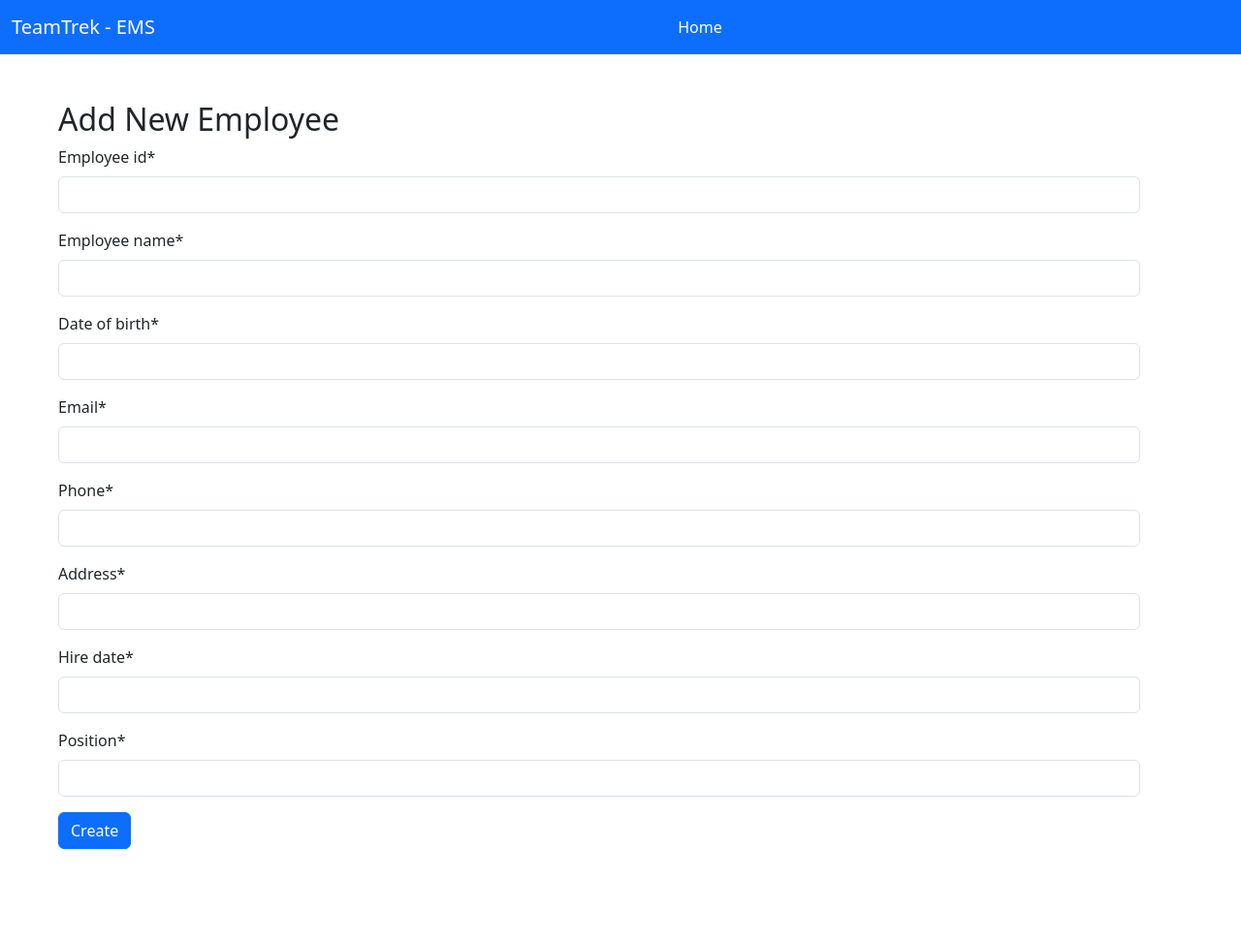
After one commit to sathish0305/Employee-Data-Management, a Django app: page /employee/create/ in a window 1280 px wide. The commit adds this page. Shown: the whole page at 97% size. Run offline with Django 4.2, Linux system fonts and the light colour scheme; some libraries are stand-ins or nearby versions.

Commit message:
employee createview

```diff
--- a/employeeApp/models.py
+++ b/employeeApp/models.py
@@ -1,4 +1,5 @@
 from django.db import models
+from django.urls import reverse
 
 # Create your models here.
 class EmployeeData(models.Model):
@@ -13,3 +14,6 @@ class EmployeeData(models.Model):
 
     def __str__(self):
         return self.employee_name
+
+    def get_absolute_url(self):
+        return reverse('empapp:list')
--- /dev/null
+++ b/employeeApp/templates/employeeApp/employeedata_form.html
@@ -0,0 +1,31 @@
+{% extends 'base.html' %}
+{% block content %}
+{% load crispy_forms_filters %}
+{% load crispy_forms_tags %}
+<div class="container m-5  pb-5">
+    {%if not form.instance.pk%}
+
+    <h2>Add New Employee</h2>
+    <div>
+        <form action="" method="POST">
+        {% csrf_token %}
+        {{ form| crispy }}
+        <input class="btn btn-primary" type="submit" value="Create">
+    </form>
+    </div>
+
+    {% else %}
+    <h2>Update Employee Here</h2>
+    <div class="">
+        <form action="" method="POST">
+        {% csrf_token %}
+        {{ form| crispy }}
+        <input class="btn btn-warning" type="submit" value="Update">
+    </form>
+    </div>
+
+    {% endif %}
+
+</div>
+
+{% endblock %}
--- a/employeeApp/templates/employeeApp/employeedata_list.html
+++ b/employeeApp/templates/employeeApp/employeedata_list.html
@@ -4,7 +4,7 @@
 
 <div class="container mt-3">
     <div class="employee-btn">
-        <a href="" class="btn btn-primary">
+        <a href="{% url 'empapp:create' %}" class="btn btn-primary">
             <i class="bi bi-plus-circle">Add Employee</i>
         </a>
     </div>
--- a/employeeApp/urls.py
+++ b/employeeApp/urls.py
@@ -5,4 +5,5 @@ app_name = 'empapp'
 
 urlpatterns = [
     path('',views.EmployeeList.as_view(),name='list'),
+    path('create/',views.EmployeeCreateView.as_view(),name='create'),
 ]
--- a/employeeApp/views.py
+++ b/employeeApp/views.py
@@ -1,5 +1,5 @@
 from django.shortcuts import render
-from django.views.generic import ListView
+from django.views.generic import ListView,CreateView
 from employeeApp.models import EmployeeData
 
 # Create your views here.
@@ -9,3 +9,7 @@ def index(request):
 class EmployeeList(ListView):
     context_object_name = 'Employeelist'
     model = EmployeeData
+
+class EmployeeCreateView(CreateView):
+    model = EmployeeData
+    fields = '__all__'
```
Also changed, not shown: employee_data/settings.py (+7 -0 lines).
